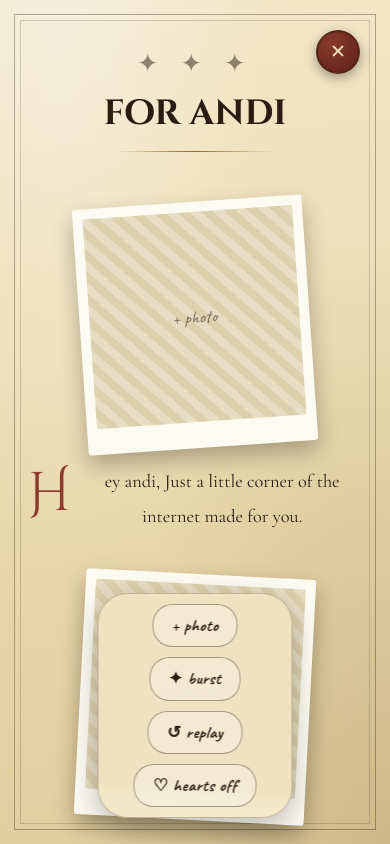
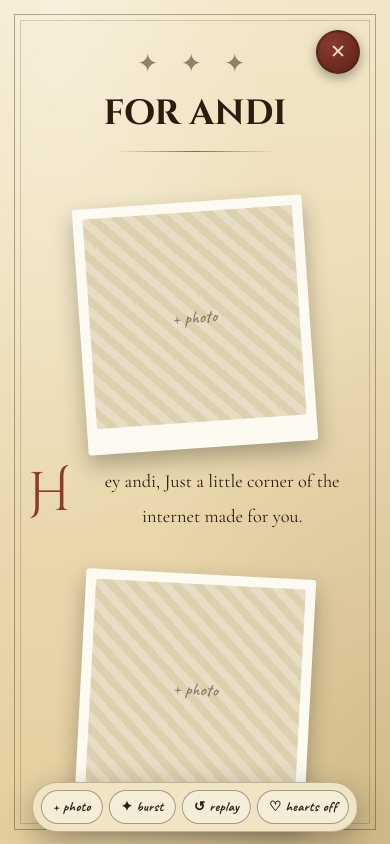
Before and after one commit to arvind88765/birthydayy, a Next.js app: page / in a window 390 px wide. Both pictures are taken after a click on the button "click me ✦". Built offline with nearby package versions, Linux system fonts and the light colour scheme.

Commit message:
Fix mobile toolbar: single-row solid pill bar instead of wrapping/overlapping buttons

```diff
--- a/app/components/AndiGift.jsx
+++ b/app/components/AndiGift.jsx
@@ -303,6 +303,45 @@
           .andi-dropcap { font-size: 3.4rem; float: none; display: block; margin: 0 auto 4px; }
           .andi-title { font-size: clamp(2rem, 9vw, 2.6rem); }
         }
+
+        /* ===== floating toolbar: solid on mobile, never wraps ===== */
+        .andi-toolbar {
+          position: fixed;
+          bottom: 18px;
+          left: 50%;
+          transform: translateX(-50%);
+          display: flex;
+          gap: 8px;
+          justify-content: center;
+          flex-wrap: nowrap;
+          max-width: calc(100vw - 24px);
+          overflow-x: auto;
+          z-index: 20;
+          background: #f1e4c3;
+          padding: 8px 10px;
+          border-radius: 30px;
+          border: 1px solid rgba(43,28,16,0.25);
+          box-shadow: 0 10px 30px rgba(0,0,0,0.3);
+        }
+        .andi-toolbar-btn {
+          font-family: 'Caveat', cursive;
+          font-weight: 700;
+          font-size: 1.05rem;
+          padding: 8px 18px;
+          border-radius: 20px;
+          border: 1px solid rgba(43,28,16,0.4);
+          background: rgba(255,255,255,0.35);
+          color: #2b1c10;
+          cursor: pointer;
+          letter-spacing: 0.03em;
+          white-space: nowrap;
+          flex-shrink: 0;
+        }
+        .andi-toolbar-btn:active { transform: scale(0.94); }
+        @media (max-width: 640px) {
+          .andi-toolbar { bottom: 12px; gap: 6px; padding: 7px 8px; }
+          .andi-toolbar-btn { font-size: 0.85rem; padding: 6px 11px; }
+        }
       `}</style>
 
       <div
@@ -539,29 +578,11 @@
             </div>
           </div>
 
-          <div
-            style={{
-              position: 'fixed',
-              bottom: 26,
-              left: '50%',
-              transform: 'translateX(-50%)',
-              display: 'flex',
-              gap: 10,
-              justifyContent: 'center',
-              flexWrap: 'wrap',
-              zIndex: 20,
-              background: 'rgba(241,228,195,0.85)',
-              backdropFilter: 'blur(6px)',
-              padding: '10px 16px',
-              borderRadius: 30,
-              border: '1px solid rgba(43,28,16,0.25)',
-              boxShadow: '0 10px 30px rgba(0,0,0,0.25)',
-            }}
-          >
-            <button onClick={addSlot} style={toolbarBtn}>+ photo</button>
-            <button onClick={burstConfetti} style={toolbarBtn}>✦ burst</button>
-            <button onClick={replay} style={toolbarBtn}>↺ replay</button>
-            <button onClick={() => setHearts((h) => !h)} style={toolbarBtn}>
+          <div className="andi-toolbar">
+            <button onClick={addSlot} className="andi-toolbar-btn">+ photo</button>
+            <button onClick={burstConfetti} className="andi-toolbar-btn">✦ burst</button>
+            <button onClick={replay} className="andi-toolbar-btn">↺ replay</button>
+            <button onClick={() => setHearts((h) => !h)} className="andi-toolbar-btn">
               {hearts ? '♥ hearts on' : '♡ hearts off'}
             </button>
           </div>
@@ -609,17 +630,4 @@
   )
 }
 
-const toolbarBtn = {
-  fontFamily: "'Caveat', cursive",
-  fontWeight: 700,
-  fontSize: '1.05rem',
-  padding: '8px 18px',
-  borderRadius: 20,
-  border: '1px solid rgba(43,28,16,0.4)',
-  background: 'rgba(255,255,255,0.25)',
-  color: '#2b1c10',
-  cursor: 'pointer',
-  letterSpacing: '0.03em',
-}
-
 const fileInputStyle = { position: 'absolute', inset: 0, opacity: 0, cursor: 'pointer' }
```
